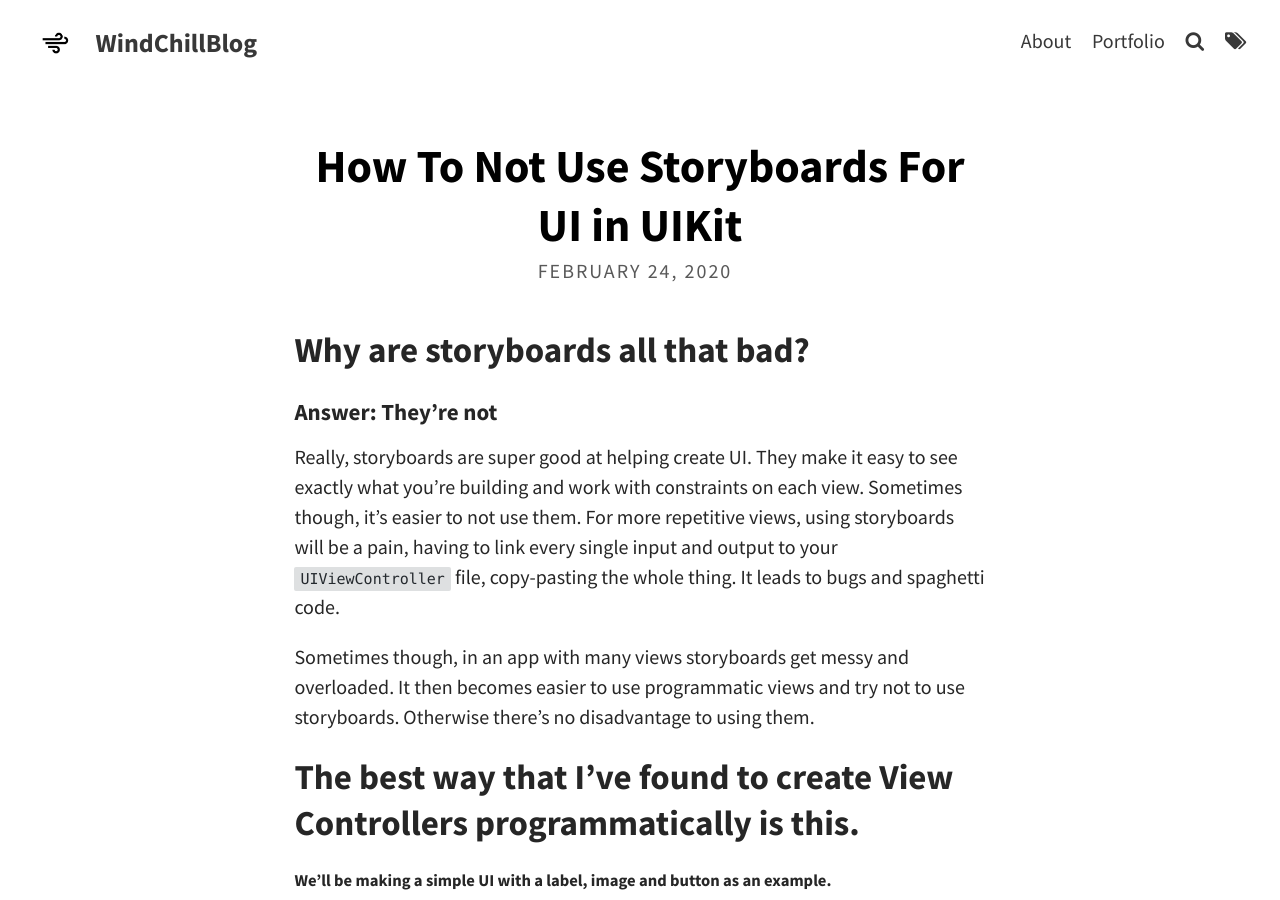
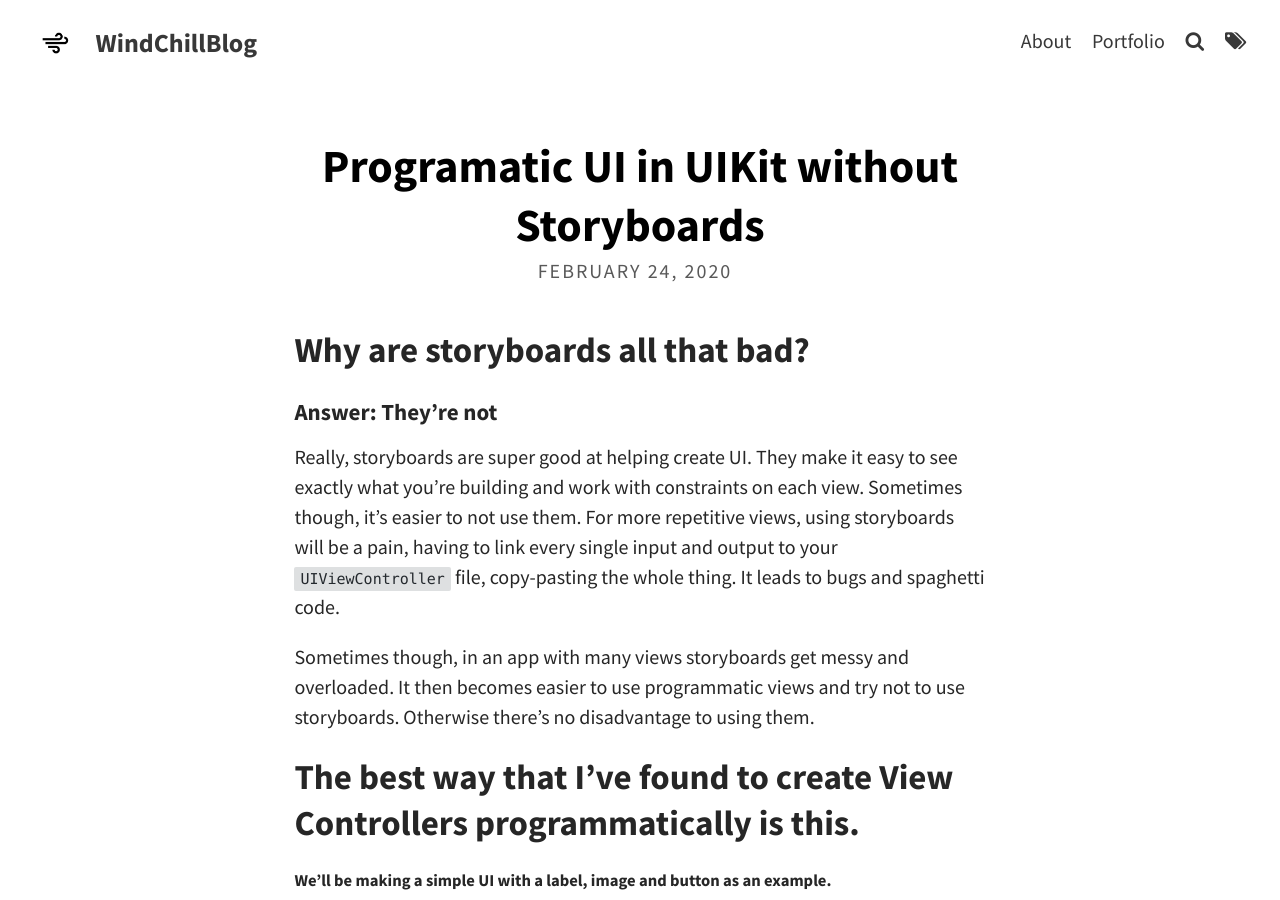
Before and after one commit to thecoolwinter/blog, a Jekyll site: the page built from _posts/2020-02-24-How-To-Not-Use-Storyboards-For-UI-in-UIKit.md, in a window 1280 px wide and 900 px high. Built offline with Jekyll 4.4.1, drawn with Linux system fonts in a browser that asks for light colours; comment, search, counter and statistics services are not loaded.

Commit message:
post edit

```diff
--- a/Gemfile
+++ b/Gemfile
@@ -1,2 +1,3 @@
 source "https://rubygems.org"
 gemspec
+gem 'jekyll-manager', group: :jekyll_plugins
--- a/_config.yml
+++ b/_config.yml
@@ -35,7 +35,7 @@ theme_settings:
   gitlab:
   github: "thecoolwinter"
   google_plus:
-  instagram:
+  instagram: "thecoolwinter"
   keybase:
   linkedin:  # Full URL
   pinterest:
--- a/_posts/2020-02-24-How-To-Not-Use-Storyboards-For-UI-in-UIKit.md
+++ b/_posts/2020-02-24-How-To-Not-Use-Storyboards-For-UI-in-UIKit.md
@@ -1,6 +1,6 @@
 ---
 layout: post
-title: How To Not Use Storyboards For UI in UIKit
+title: Programatic UI in UIKit without Storyboards
 hide_title: false
 tags: [Swift, UIKit]
 excerpt: Use simple functions and layout anchors to create a simple UI without storyboards.
```
